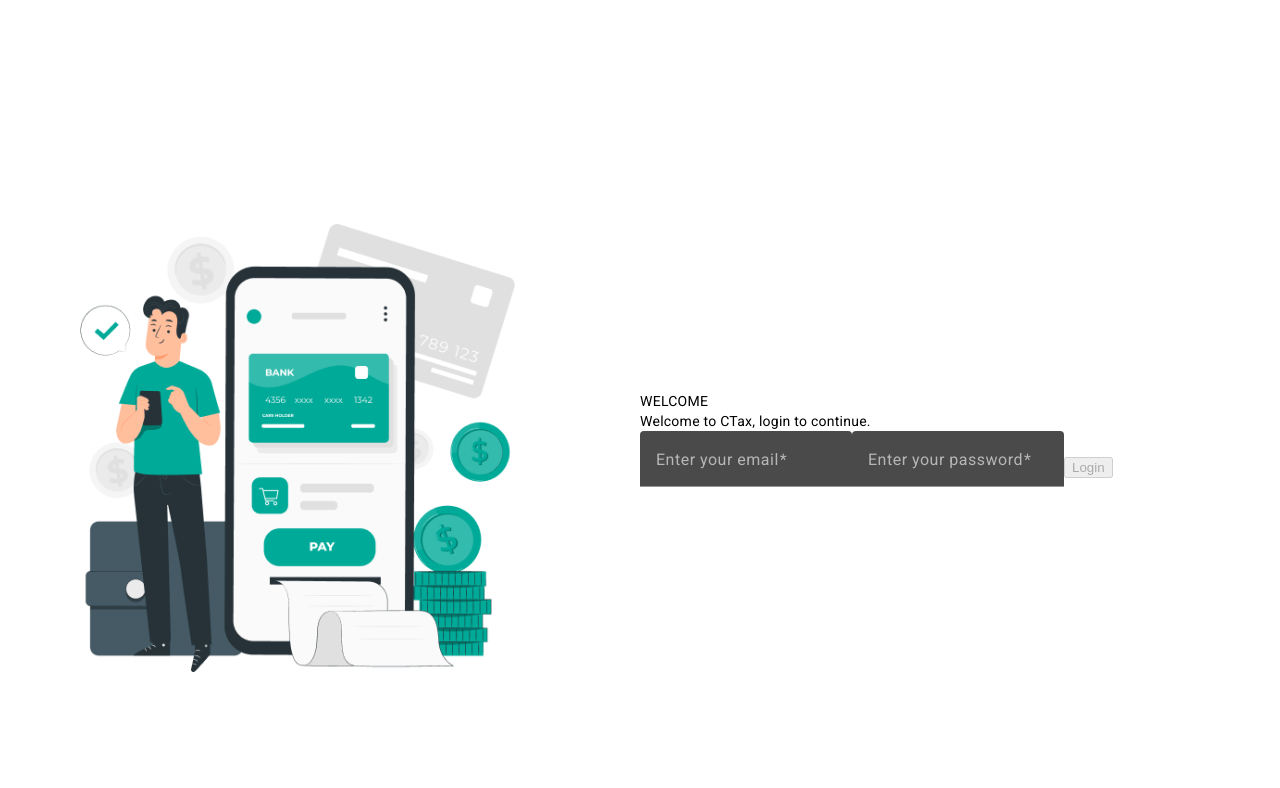
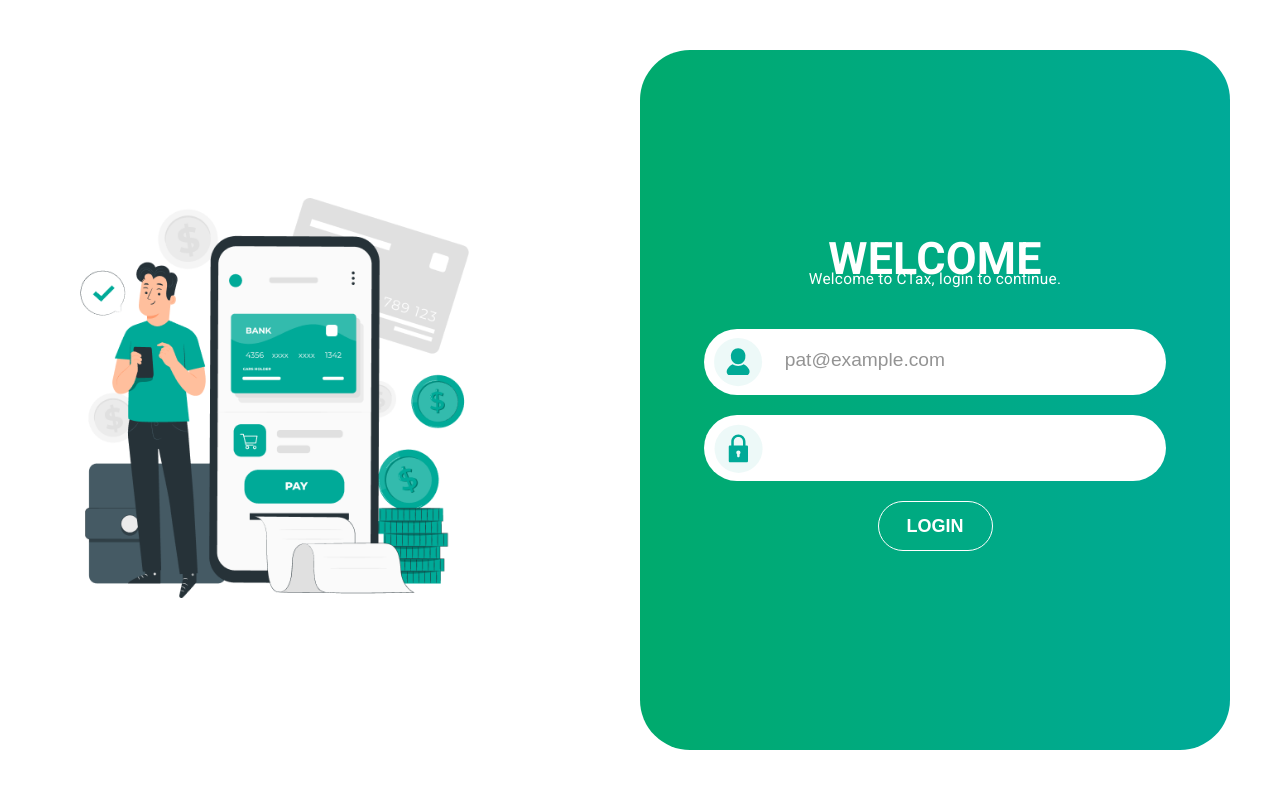
Before and after one commit to anandhums977/CTax, an Angular app: page /login in a window 1280 px wide. Shown: the top 788 px of the page. Built offline with nearby package versions, Linux system fonts and the light colour scheme.

Commit message:
login page ui design - ongoing

```diff
--- a/src/app/features/authentication/login/login.component.html
+++ b/src/app/features/authentication/login/login.component.html
@@ -11,39 +11,46 @@
         </div>
       </div>
       <form (ngSubmit)="onLogin()" class="login-form" [formGroup]="loginForm">
-        <mat-form-field appearance="fill">
-          <mat-label>Enter your email</mat-label>
+        <div class="input-field-container">
+          <div class="input-field">
+            <img src="../../../../assets/common/person.svg" alt="">
             <input
-            matInput
+
               placeholder="pat@example.com"
               formControlName="email"
               (blur)="updateErrorMessage()"
               required
             />
+
+          </div>
           <mat-error *ngIf="email?.invalid && email?.touched">
             {{ errorMessage }}
           </mat-error>
-        </mat-form-field>
+        </div>
 
-        <mat-form-field appearance="fill">
-          <mat-label>Enter your password</mat-label>
+
+        <div class="input-field-container">
+          <div class="input-field">
+            <img src="../../../../assets/common/passowrd.svg" alt="">
             <input
-            matInput
+
               type="password"
-            placeholder="******"
               formControlName="password"
               required
             />
+
+          </div>
           <mat-error *ngIf="password?.invalid && password?.touched">
             <span *ngIf="password?.hasError('required')">Password is required</span>
             <span *ngIf="password?.hasError('minlength')">
               Password must be at least 6 characters long
             </span>
           </mat-error>
-        </mat-form-field>
+        </div>
+
 
         <button mat-raised-button color="primary" type="submit" [disabled]="loginForm.invalid">
-          Login
+          LOGIN
         </button>
       </form>
     </div>
--- a/src/app/features/authentication/login/login.component.scss
+++ b/src/app/features/authentication/login/login.component.scss
@@ -1,15 +1,135 @@
 .login-container {
   display: grid;
   grid-template-columns: 1fr 1fr;
-  height: 100%;
+  height: -webkit-fill-available;
+  height: -moz-available; /* For Firefox */
+  height: fill-available; /* Generic */
   justify-content: center;
   align-items: center;
   padding: 50px;
-  .left-panel{
+  .left-panel {
     padding: 5%;
     img {
-      height: 35vw;
+      height: 50vh;
       width: auto;
+    }
   }
+  .right-panel {
+    height: 100%;
+    display: flex;
+    justify-content: center;
+    align-items: center;
+    .form-card {
+      background: linear-gradient(to right, #00aa6d 0%, #00aa98 100%);
+      height: 100%;
+      width: 100%;
+      border-radius: 50px;
+      display: flex;
+      align-items: center;
+      justify-content: center;
+      flex-direction: column;
+      font-family: "Roboto", sans-serif;
+      .form-card-title-and-description {
+        display: flex;
+        flex-direction: column;
+        align-items: center;
+        justify-content: center;
+        margin-bottom: 40px;
+        .title {
+          font-size: 3.5vw;
+          font-weight: bold;
+          color: white;
+        }
+        .description{
+          font-size: 1.2vw;
+          font-weight: 400;
+          color: white;
+        }
+      }
+      form.login-form {
+        display: flex;
+        flex-direction: column;
+        align-items: center;
+        justify-content: center;
+        width: 100%;
+        gap: 20px;
+        .input-field-container{
+          width: 100%;
+          display: flex;
+          align-items: center;
+          justify-content: center;
+          flex-direction: column;
+          mat-error {
+            width: 69%;
+            margin-top: 5px;
+            font-size: 13px;
+            color: white;
+        }
+          .input-field {
+            height: 7vh;
+            min-height: 66px;
+            max-height: 75px;
+            width: 75%;
+            border-radius: 1000px;
+            background-color: white;
+            display: flex;
+            align-items: center;
+            gap: 20px;
+            padding: 0px 10px;
+
+            input {
+              width: 75%;
+              height: 58%;
+              border: none;
+          }
+
+          /* Targeting the placeholder */
+          input::placeholder {
+              color: #0000006c; /* Custom color */
+              font-size: 1.5vw; /* Custom font size */
+              font-weight: 400; /* Custom font weight */
+              opacity: 1; /* Ensure the color is fully applied */
+          }
+
+          /* For webkit browsers like Chrome, Safari */
+          input::-webkit-input-placeholder {
+            color: #0000006c; /* Custom color */
+            font-size: 1.5vw; /* Custom font size */
+            font-weight: 400; /* Custom font weight */
+            opacity: 1; /* Ensure the color is fully applied */
+          }
+
+          /* For Mozilla Firefox */
+          input::-moz-placeholder {
+            color: #0000006c; /* Custom color */
+            font-size: 1.5vw; /* Custom font size */
+            font-weight: 400; /* Custom font weight */
+            opacity: 1; /* Ensure the color is fully applied */
+          }
+
+          /* For Microsoft Edge */
+          input::-ms-input-placeholder {
+            color: #0000006c; /* Custom color */
+            font-size: 1.5vw; /* Custom font size */
+            font-weight: 400; /* Custom font weight */
+            opacity: 1; /* Ensure the color is fully applied */
+          }
+
+
+        }
+        }
+
+      button {
+        border: 1px solid white;
+        border-radius: 25px;
+        height: 50px;
+        width: 115px;
+        background: transparent;
+        color: white;
+        font-size: 18px;
+        font-weight: 600;
+    }
+    }
+    }
   }
 }
--- a/src/index.html
+++ b/src/index.html
@@ -8,6 +8,9 @@
   <link rel="icon" type="image/x-icon" href="favicon.ico">
   <link href="https://fonts.googleapis.com/css2?family=Roboto:wght@300;400;500&display=swap" rel="stylesheet">
   <link href="https://fonts.googleapis.com/icon?family=Material+Icons" rel="stylesheet">
+  <link rel="preconnect" href="https://fonts.googleapis.com">
+<link rel="preconnect" href="https://fonts.gstatic.com" crossorigin>
+<link href="https://fonts.googleapis.com/css2?family=Roboto:ital,wght@0,100;0,300;0,400;0,500;0,700;0,900;1,100;1,300;1,400;1,500;1,700;1,900&display=swap" rel="stylesheet">
 </head>
 <body class="mat-typography">
   <app-root></app-root>
```
Also changed, not shown: src/assets/common/passowrd.svg (added), src/assets/common/person.svg (added). Lines whose indentation alone changed are shown as unchanged.
